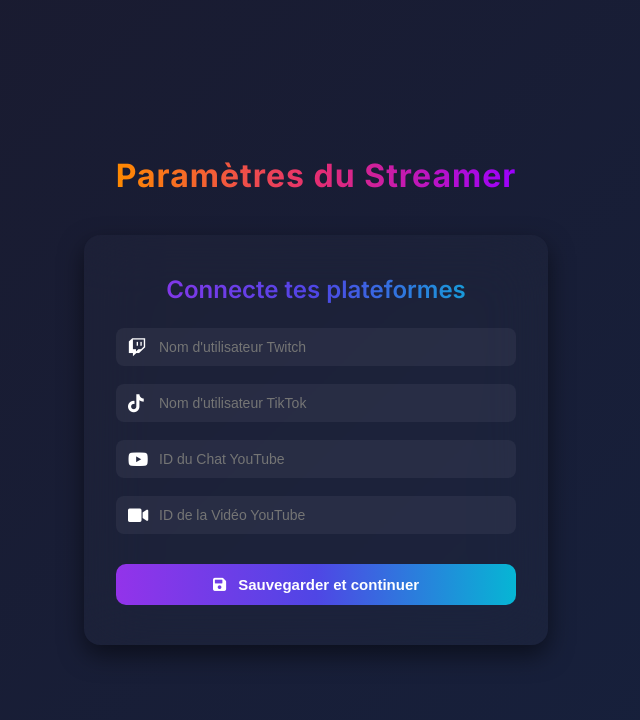
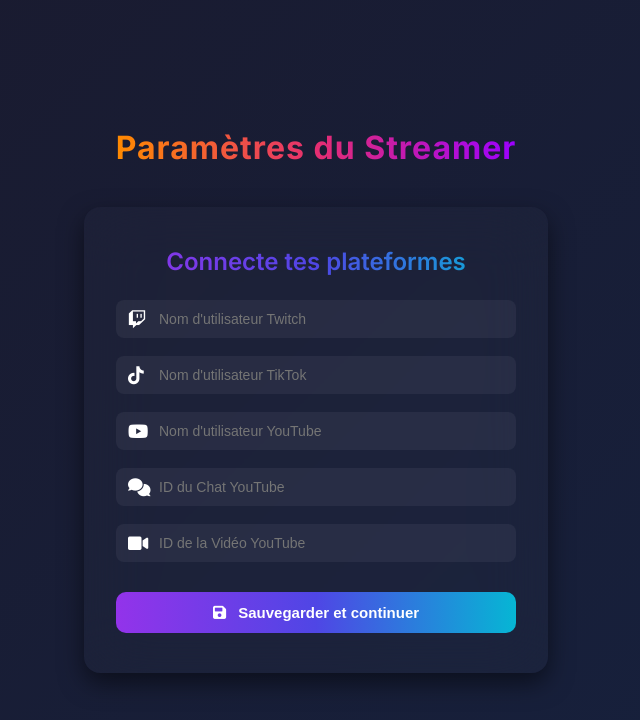
Before and after one commit to NaiwannLallinec/PFE_Chat, an Angular app in the folder front/: page /setup-streamer in a window 1280 px wide. Shown: the top 720 px of the page, without its empty margins (324-964 px from the left). Built offline with nearby package versions, Linux system fonts and the light colour scheme.

Commit message:
nouveau champ

```diff
--- a/front/src/app/components/setup-streamer/setup-streamer.component.html
+++ b/front/src/app/components/setup-streamer/setup-streamer.component.html
@@ -14,10 +14,16 @@
       <input type="text" placeholder="Nom d'utilisateur TikTok" [(ngModel)]="tiktok_username" name="tiktok_username" />
     </div>
 
-        <div class="field icon-field">
-      <i class="fab fa-youtube"></i>
-      <input type="text" placeholder="ID du Chat YouTube" [(ngModel)]="youtube_live_chat_id" name="youtube_live_chat_id" />
-    </div>
+    <div class="field icon-field">
+  <i class="fab fa-youtube"></i>
+  <input type="text" placeholder="Nom d'utilisateur YouTube" [(ngModel)]="youtube_username" name="youtube_username" />
+</div>
+
+
+<div class="field icon-field">
+  <i class="fas fa-comments"></i>
+  <input type="text" placeholder="ID du Chat YouTube" [(ngModel)]="youtube_live_chat_id" name="youtube_live_chat_id" />
+</div>
 
     <div class="field icon-field">
       <i class="fas fa-video"></i>
--- a/front/src/app/components/setup-streamer/setup-streamer.component.ts
+++ b/front/src/app/components/setup-streamer/setup-streamer.component.ts
@@ -16,6 +16,7 @@ export class SetupStreamerComponent {
   youtube_live_chat_id = '';
   youtube_video_id = '';
   tiktok_username = '';
+  youtube_username = '';
   user_id = sessionStorage.getItem('user_id') || '';
 
   constructor(
@@ -54,6 +55,8 @@ export class SetupStreamerComponent {
     if (this.tiktok_username) socialsPayload.tiktok_username = this.tiktok_username;
     if (this.youtube_live_chat_id) socialsPayload.youtube_live_chat_id = this.youtube_live_chat_id;
     if (this.youtube_video_id) socialsPayload.youtube_video_id = this.youtube_video_id;
+    if (this.youtube_username) socialsPayload.youtube_username = this.youtube_username;
+
 
     this.streamWatcher.updateUserSocials(this.user_id, socialsPayload).subscribe({
       error: err => console.error('Erreur update socials:', err)
```
Also changed, not shown: 2 other files (tests, documents, lock files or other folders).
